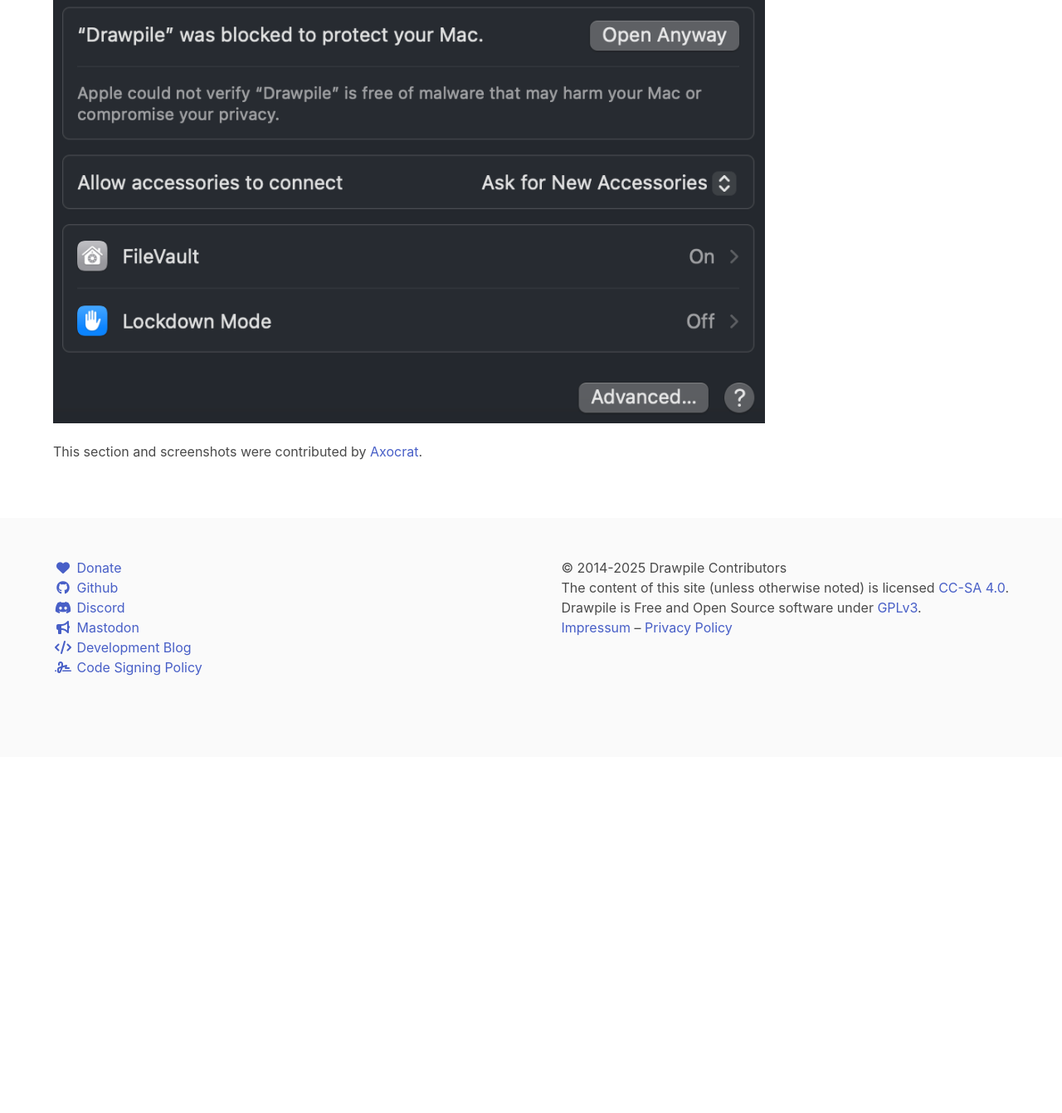
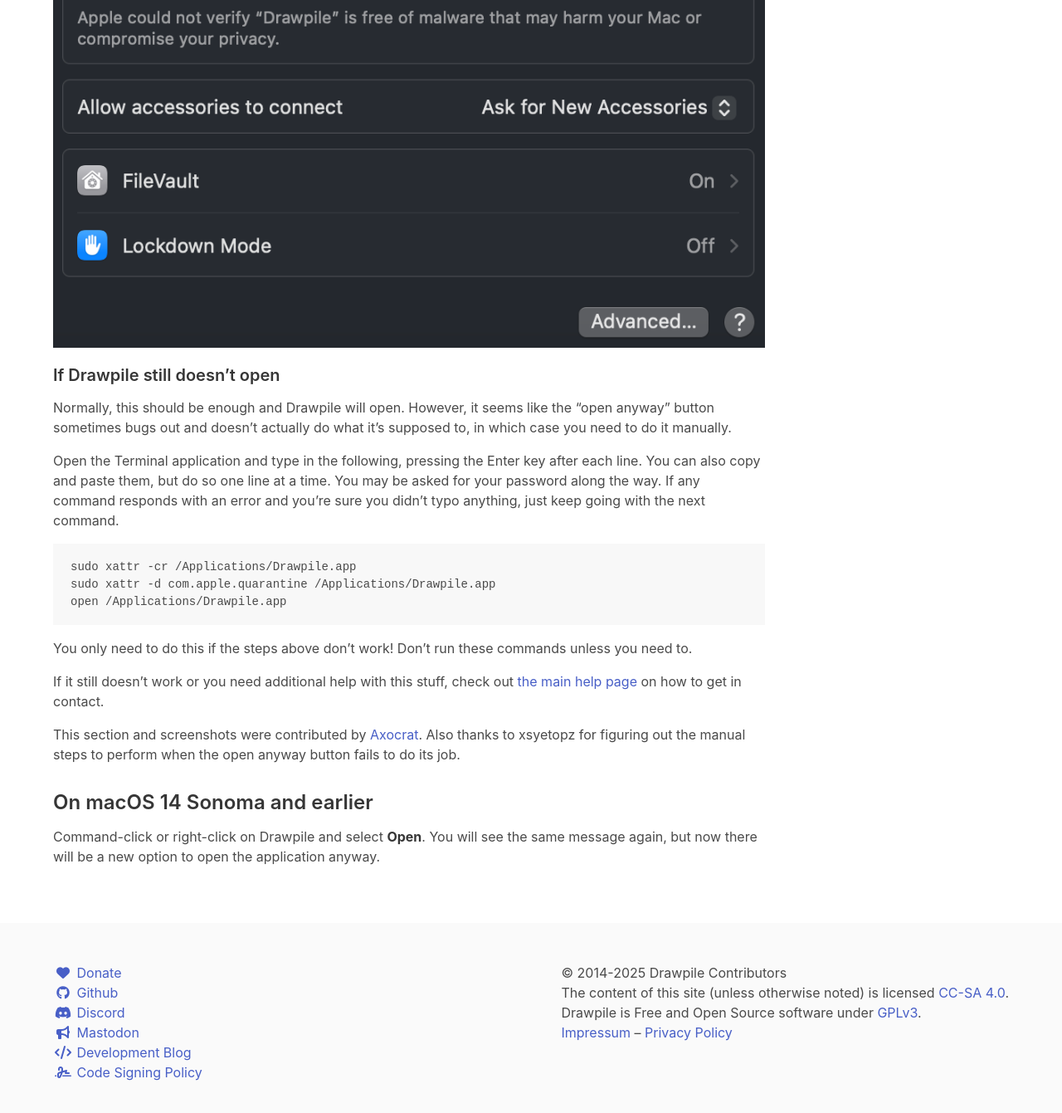
Before and after one commit to drawpile/drawpile.github.io, a Jekyll site: the page built from help/tech/installation.markdown, in a window 1280 px wide and 1400 px high, scrolled down 2922 px. Shown: the top 1341 px of the window at 83% size. Built offline with Jekyll 4.4.1, drawn with Linux system fonts in a browser that asks for light colours; before the commit the page ends 3834 px from its top, so only the background shows below that; some of the changed text lies outside the part shown.

Commit message:
More macOS instructions when open anyway fails

````diff
--- a/help/tech/installation.markdown
+++ b/help/tech/installation.markdown
@@ -42,4 +38,24 @@
 
 ![Privacy & Security in System Settings]({{ "/assets/img/help/sequoia3.webp" | relative_url }})
 
-This section and screenshots were contributed by [Axocrat](https://twitter.com/axocract){:target="_blank"}.
+#### If Drawpile still doesn't open
+
+Normally, this should be enough and Drawpile will open. However, it seems like the "open anyway" button sometimes bugs out and doesn't actually do what it's supposed to, in which case you need to do it manually.
+
+Open the Terminal application and type in the following, pressing the Enter key after each line. You can also copy and paste them, but do so one line at a time. You may be asked for your password along the way. If any command responds with an error and you're sure you didn't typo anything, just keep going with the next command.
+
+```
+sudo xattr -cr /Applications/Drawpile.app
+sudo xattr -d com.apple.quarantine /Applications/Drawpile.app
+open /Applications/Drawpile.app
+```
+
+You only need to do this if the steps above don't work! Don't run these commands unless you need to.
+
+If it still doesn't work or you need additional help with this stuff, check out [the main help page](https://drawpile.net/help/){:target="_blank"} on how to get in contact.
+
+This section and screenshots were contributed by [Axocrat](https://twitter.com/axocract){:target="_blank"}. Also thanks to xsyetopz for figuring out the manual steps to perform when the open anyway button fails to do its job.
+
+### On macOS 14 Sonoma and earlier
+
+Command-click or right-click on Drawpile and select **Open**. You will see the same message again, but now there will be a new option to open the application anyway.
````
Also changed, not shown: other parts of help/tech/installation.markdown (+0 -4 lines).
